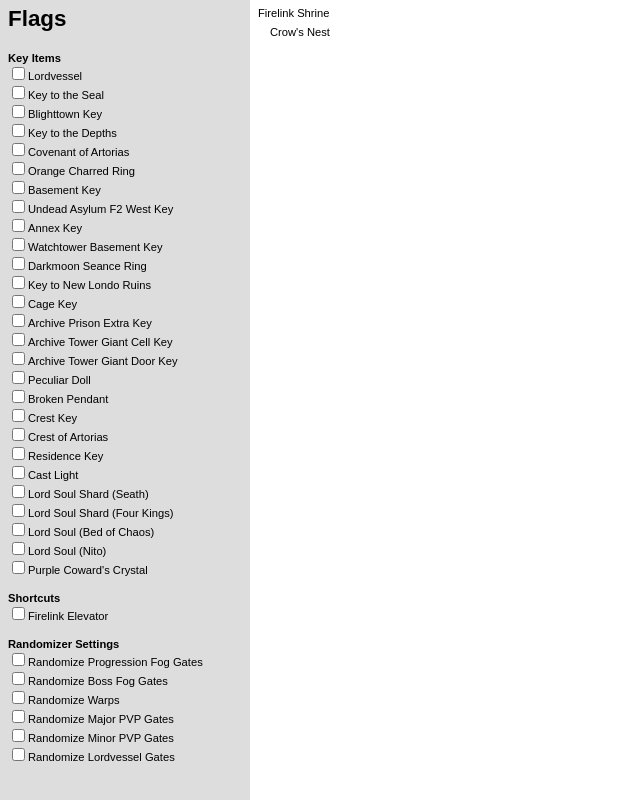
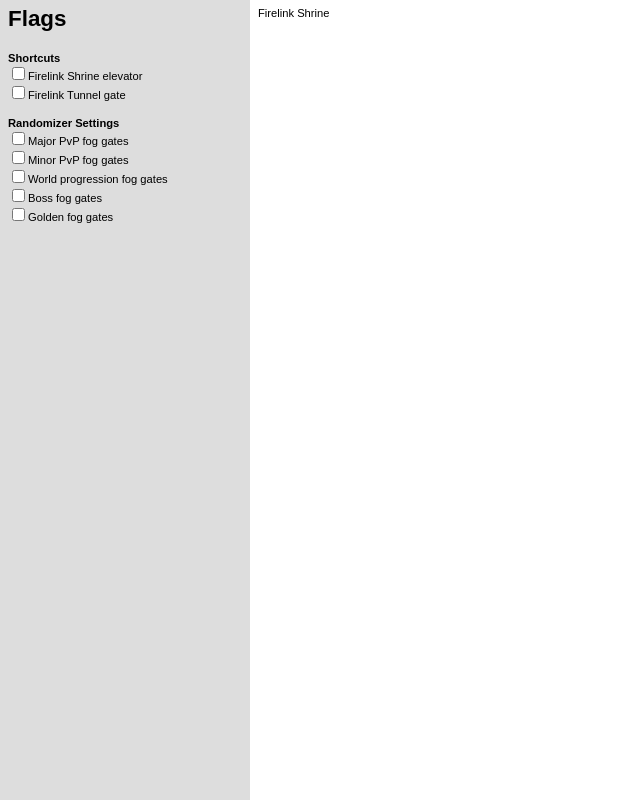
Before and after one commit to volte/dks-fog-tracker, a React (Vite) app: page / in a window 1280 px wide. Shown: the whole page, without its empty margins (0-640 px from the left). Built offline with nearby package versions, Linux system fonts and the light colour scheme; what graphology would draw is missing.

Commit message:
Redid layout format

```diff
--- a/src/main.tsx
+++ b/src/main.tsx
@@ -2,18 +2,24 @@
 import ReactDOM from "react-dom/client";
 import App from "components/App";
 import { Tracker } from "tracker/Tracker";
-import { darkSoulsGameLayout } from "tracker/GameLayouts/DarkSouls";
 import { Provider } from "react-redux";
 import { createStore } from "store/store";
 import { refreshRegions } from "store/regionsSlice";
+import { loadGameLayout } from "tracker/GameLayoutDefinition";
+
+// @ts-ignore
+import darkSoulsLayoutData from "tracker/layouts/darksouls.yaml";
 
 import "./reset.css";
 import "./index.scss";
 
-let tracker = new Tracker(darkSoulsGameLayout);
+let gameLayout = loadGameLayout(darkSoulsLayoutData);
+let tracker = new Tracker(gameLayout);
 let store = createStore(tracker);
 
 store.dispatch(refreshRegions());
+
+console.log(gameLayout);
 
 ReactDOM.createRoot(document.getElementById("root")!).render(
   <React.StrictMode>
--- a/src/store/regionsSlice.ts
+++ b/src/store/regionsSlice.ts
@@ -8,7 +8,7 @@
 import { RootState, TrackerThunkArgument } from "store/store";
 import _ from "lodash";
 import { PortInfo, Tracker } from "tracker/Tracker";
-import { Port, Region } from "tracker/GameLayout";
+import { Port, Area } from "tracker/GameLayout";
 
 export interface RegionState {
   id: string;
--- a/src/tracker/GameLayout.ts
+++ b/src/tracker/GameLayout.ts
@@ -1,140 +1,97 @@
 import _ from "lodash";
 
-export interface FlagGroup {
+export class FlagGroup {
   name: string;
   flags: Flag[];
+
+  constructor(name: string, flags: Flag[]) {
+    this.name = name;
+    this.flags = flags;
+  }
 }
 
-export interface Flag {
+export class Flag {
   id: string;
   name: string;
+
+  constructor(id: string, name: string) {
+    this.id = id;
+    this.name = name;
+  }
 }
 
-export interface Region {
+export class Region {
   id: string;
   name: string;
-  tags?: string[];
-  ports?: Port[];
-  egresses?: Egress[];
-  subRegions?: Region[];
+  areas: Area[] = [];
+
+  constructor(id: string, name: string) {
+    this.id = id;
+    this.name = name;
+  }
 }
 
-export interface Condition {
+export class Area {
+  id: string;
+  name: string;
+  tags: string[] = [];
+  ports: Port[] = [];
+  egresses: Egress[] = [];
+
+  constructor(id: string, name: string) {
+    this.id = id;
+    this.name = name;
+  }
+}
+
+export class Condition {
   exclude?: string[];
   require?: string[];
+
+  constructor(exclude?: string[], require?: string[]) {
+    this.exclude = exclude;
+    this.require = require;
+  }
+
+  check(flags: string[]) {
+    let require = this.require || [];
+    let exclude = this.exclude || [];
+    if (_.intersection(exclude, flags).length > 0) {
+      return false;
+    }
+    if (_.difference(require, flags).length > 0) {
+      return false;
+    }
+    return true;
+  }
 }
 
-export interface Port {
+export class Port {
   id: string;
   text: string;
-  exitOnly: boolean | undefined;
-  condition: Condition;
+  condition: Condition = new Condition();
+  tags: string[] = [];
+
+  constructor(id: string, text: string) {
+    this.id = id;
+    this.text = text;
+  }
 }
 
-export interface Egress {
+export class Egress {
+  destination: string;
   text?: string;
-  destination: string;
-  condition: Condition;
-  preserveEdge: boolean;
+  condition: Condition = new Condition();
+
+  constructor(destination: string, text?: string) {
+    this.destination = destination;
+    this.text = text;
+  }
 }
 
-export interface GameLayout {
-  flagGroups: FlagGroup[];
-  regions: Region[];
+export class GameLayout {
+  flagGroups: FlagGroup[] = [];
+  regions: Region[] = [];
 }
 
-export interface RegionBuilder {
-  tag(text: string): void;
-
-  port(
-    id: string,
-    text: string,
-    condition?: Condition,
-    exitOnly?: boolean
-  ): void;
-
-  egress(
-    destination: string,
-    text?: string,
-    condition?: Condition,
-    preserveEdge?: boolean
-  ): void;
-
-  subregion(
-    id: string,
-    text: string,
-    builderFn: (b: RegionBuilder) => void
-  ): void;
-}
-
-export function makeRegion(
-  id: string,
-  name: string,
-  builderFn: (b: RegionBuilder) => void
-): Region {
-  let region: Region = {
-    id: id,
-    name: name,
-    ports: [],
-    egresses: [],
-    tags: [],
-    subRegions: [],
-  };
-  let builder: RegionBuilder = {
-    egress(
-      destination: string,
-      text: string,
-      condition?: Condition,
-      preserveEdge?: boolean
-    ): void {
-      region.egresses ||= [];
-      region.egresses.push({
-        text: text,
-        destination: destination,
-        condition: condition || {},
-        preserveEdge: preserveEdge || false,
-      });
-    },
-    port(
-      id: string,
-      text: string,
-      condition?: Condition,
-      exitOnly?: boolean
-    ): void {
-      region.ports ||= [];
-      region.ports.push({
-        id: id,
-        text: text,
-        exitOnly: exitOnly || false,
-        condition: condition || {},
-      });
-    },
-    subregion(
-      id: string,
-      name: string,
-      builderFn: (b: RegionBuilder) => void
-    ): void {
-      region.subRegions ||= [];
-      let newRegion = makeRegion(id, name, builderFn);
-      region.subRegions.push(newRegion);
-    },
-    tag(text: string): void {
-      region.tags ||= [];
-      region.tags.push(text);
-    },
-  };
-  builderFn(builder);
-  return region;
-}
-
-export function checkCondition(condition: Condition, flags: string[]) {
-  let require = condition.require || [];
-  let exclude = condition.exclude || [];
-  if (_.intersection(exclude, flags).length > 0) {
-    return false;
-  }
-  if (_.difference(require, flags).length > 0) {
-    return false;
-  }
-  return true;
-}
+export function checkCondition(condition: Condition, flags: string[]) {}
--- /dev/null
+++ b/src/tracker/GameLayoutDefinition.ts
@@ -0,0 +1,132 @@
+import {
+  Flag,
+  FlagGroup,
+  GameLayout,
+  Area,
+  Region,
+  Port,
+  Condition,
+  Egress,
+} from "tracker/GameLayout";
+import _ from "lodash";
+
+type DefinitionMap<T> = {
+  [key: string]: T;
+};
+
+export interface GameLayoutDefinition {
+  flagGroups: DefinitionMap<FlagGroupDefinition>;
+  regions: DefinitionMap<RegionDefinition>;
+}
+
+export interface FlagGroupDefinition {
+  title: string;
+
+  flags: DefinitionMap<FlagDefinition>;
+}
+
+export interface FlagDefinition {
+  name: string;
+}
+
+export interface RegionDefinition {
+  name: string;
+  areas: DefinitionMap<AreaDefinition>;
+}
+
+export interface AreaDefinition {
+  name: string;
+  ports: DefinitionMap<PortDefinition>;
+  egress: DefinitionMap<EgressDefinition>;
+  warpable?: boolean;
+}
+
+export interface ConditionalDefinition {
+  if?: string | string[];
+  ifNot?: string | string[];
+}
+
+export interface PortDefinition extends ConditionalDefinition {
+  name: string;
+  egress?: string;
+}
+
+export interface EgressDefinition extends ConditionalDefinition {
+  note?: string;
+}
+
+export function loadGameLayout(definition: GameLayoutDefinition): GameLayout {
+  let result = new GameLayout();
+  console.log(definition);
+
+  const mkFlagGroup = (id: string, flagGroupDef: FlagGroupDefinition) => {
+    return new FlagGroup(
+      flagGroupDef.title,
+      _.toPairs(flagGroupDef.flags).map(([id, def]) => mkFlag(id, def))
+    );
+  };
+
+  const mkFlag = (id: string, flagDef: FlagDefinition) => {
+    return new Flag(id, flagDef.name);
+  };
+
+  const mkRegion = (id: string, regionDef: RegionDefinition) => {
+    let region = new Region(id, regionDef.name);
+    region.areas = _.toPairs(regionDef.areas).map(([id, def]) =>
+      mkArea(id, def)
+    );
+    return region;
+  };
+
+  const mkArea = (id: string, areaDef: AreaDefinition) => {
+    let area = new Area(id, areaDef.name);
+    if (areaDef.warpable) {
+      area.tags.push("warpable");
+    }
+    area.ports = _.toPairs(areaDef.ports).map(([id, def]) => mkPort(id, def));
+    area.egresses = _.toPairs(areaDef.egress).map(([id, def]) =>
+      mkEgress(id, def)
+    );
+    return area;
+  };
+
+  const mkPort = (id: string, portDef: PortDefinition) => {
+    let port = new Port(id, portDef.name);
+    port.condition = mkCondition(portDef);
+    return port;
+  };
+
+  const mkEgress = (id: string, egressDef: EgressDefinition) => {
+    let egress = new Egress(id, egressDef.note);
+    egress.condition = mkCondition(egressDef);
+    return egress;
+  };
+
+  const mkCondition = (conditional: ConditionalDefinition) => {
+    let require: string[] = [];
+    let exclude: string[] = [];
+
+    if (_.isArray(conditional.if)) {
+      require = conditional.if;
+    } else if (_.isString(conditional.if)) {
+      require = [conditional.if];
+    }
+
+    if (_.isArray(conditional.ifNot)) {
+      exclude = conditional.ifNot;
+    } else if (_.isString(conditional.ifNot)) {
+      exclude = [conditional.ifNot];
+    }
+
+    return new Condition(exclude, require);
+  };
+
+  result.flagGroups = _.toPairs(definition.flagGroups).map(([id, def]) =>
+    mkFlagGroup(id, def)
+  );
+  result.regions = _.toPairs(definition.regions).map(([id, def]) =>
+    mkRegion(id, def)
+  );
+
+  return result;
+}
--- a/src/tracker/GameLayouts/DarkSouls.ts
+++ /dev/null
@@ -1,67 +0,0 @@
-import {Condition, GameLayout, makeRegion, Region} from "tracker/GameLayout";
-import {cond} from "lodash";
-
-export let darkSoulsGameLayout: GameLayout = {
-  flagGroups: [
-    {
-      name: "Key Items",
-      flags: [
-        {id: "lordvessel", name: "Lordvessel"},
-        {id: "key_to_the_seal", name: "Key to the Seal"},
-        {id: "blighttown_key", name: "Blighttown Key"},
-        {id: "key_to_depths", name: "Key to the Depths"},
-        {id: "covenant_of_artorias", name: "Covenant of Artorias"},
-        {id: "orange_charred_ring", name: "Orange Charred Ring"},
-        {id: "basement_key", name: "Basement Key"},
-        {id: "undead_asylum_f2_west_key", name: "Undead Asylum F2 West Key"},
-        {id: "annex_key", name: "Annex Key"},
-        {id: "watchtower_basement_key", name: "Watchtower Basement Key"},
-        {id: "darkmoon_seance_ring", name: "Darkmoon Seance Ring"},
-        {id: "key_to_new_londo_ruins", name: "Key to New Londo Ruins"},
-        {id: "cage_key", name: "Cage Key"},
-        {id: "archive_prison_extra_key", name: "Archive Prison Extra Key"},
-        {id: "archive_tower_giant_cell_key", name: "Archive Tower Giant Cell Key",},
-        {id: "archive_tower_giant_door_key", name: "Archive Tower Giant Door Key",},
-        {id: "peculiar_doll", name: "Peculiar Doll"},
-        {id: "broken_pendant", name: "Broken Pendant"},
-        {id: "crest_key", name: "Crest Key"},
-        {id: "crest_of_artorias", name: "Crest of Artorias"},
-        {id: "residence_key", name: "Residence Key"},
-        {id: "cast_light", name: "Cast Light"},
-        {id: "lord_soul_shard_seath", name: "Lord Soul Shard (Seath)"},
-        {id: "lord_soul_shard_four_kings", name: "Lord Soul Shard (Four Kings)",},
-        {id: "lord_soul_bed_of_chaos", name: "Lord Soul (Bed of Chaos)"},
-        {id: "lord_soul_nito", name: "Lord Soul (Nito)"},
-        {id: "purple_cowards_crystal", name: "Purple Coward's Crystal"},
-      ],
-    },
-    {
-      name: "Shortcuts",
-      flags: [
-        {id: "firelink_elevator", name: "Firelink Elevator"}
-      ],
-    },
-    {
-      name: "Randomizer Settings",
-      flags: [
-        {id: "randomize_world", name: "Randomize Progression Fog Gates"},
-        {id: "randomize_boss", name: "Randomize Boss Fog Gates"},
-        {id: "randomize_warp", name: "Randomize Warps"},
-        {id: "randomize_major", name: "Randomize Major PVP Gates"},
-        {id: "randomize_minor", name: "Randomize Minor PVP Gates"},
-        {id: "randomize_lordvessel", name: "Randomize Lordvessel Gates"},
-      ],
-    },
-  ],
-  regions: [
-    makeRegion("firelink", "Firelink Shrine", (b) => {
-      b.subregion("firelink_crow", "Crow's Nest", (b) => {
-        b.egress("firelink");
-      });
-
-      b.egress("firelink_crow", "Up Elevator", {require: ["firelink_elevator"]}, true);
-
-      b.port("firelink_newlondo_gate", "Gate to New Londo Ruins", {require: ["randomize_major"],});
-    }),
-  ],
-};
--- a/src/tracker/Tracker.ts
+++ b/src/tracker/Tracker.ts
@@ -2,6 +2,7 @@
   checkCondition,
   Condition,
   GameLayout,
+  Area,
   Region,
 } from "tracker/GameLayout";
 import * as Rx from "rxjs";
@@ -13,8 +14,13 @@
 export interface RegionInfo {
   id: string;
   name: string;
-  parent: string | null;
-  children: string[];
+  areas: string[];
+}
+
+export interface AreaInfo {
+  id: string;
+  name: string;
+  region: string;
   egresses: EgressInfo[];
   ports: PortInfo[];
 }
@@ -37,6 +43,7 @@
   readonly layout: GameLayout;
 
   regions: { [id: string]: RegionInfo } = {};
+  areas: { [id: string]: AreaInfo } = {};
   ports: { [id: string]: PortInfo } = {};
 
   flags: string[] = [];
@@ -51,46 +58,54 @@
     this.ports = {};
 
     for (let region of this.layout.regions) {
-      this.processRegion(region, null);
+      this.processRegion(region);
     }
   }
 
-  private processRegion(region: Region, parent: string | null) {
+  private processRegion(region: Region) {
     if (!_.has(this.regions, region.id)) {
       this.regions[region.id] = {
         id: region.id,
         name: region.name,
-        parent: parent,
-        children: [],
+        areas: [],
+      };
+    }
+
+    for (let area of region.areas) {
+      this.regions[region.id].areas.push(area.id);
+      this.processArea(area, area.id);
+    }
+  }
+
+  private processArea(area: Area, parent: string) {
+    if (!_.has(this.areas, area.id)) {
+      this.areas[area.id] = {
+        id: area.id,
+        name: area.name,
+        region: parent,
         egresses: [],
         ports: [],
       };
     }
 
-    let subRegions = region.subRegions || [];
-    for (let subRegion of subRegions) {
-      this.regions[region.id].children.push(subRegion.id);
-      this.processRegion(subRegion, region.id);
-    }
-
-    let egresses = region.egresses || [];
+    let egresses = area.egresses || [];
     for (let egress of egresses) {
-      if (checkCondition(egress.condition, this.flags)) {
-        this.regions[region.id].egresses.push({
+      if (egress.condition.check(this.flags)) {
+        this.areas[area.id].egresses.push({
           destination: egress.destination,
           text: egress.text,
         });
       }
     }
 
-    let ports = region.ports || [];
+    let ports = area.ports || [];
     for (let port of ports) {
-      if (checkCondition(port.condition, this.flags)) {
+      if (port.condition.check(this.flags)) {
         this.ports[port.id] = {
           id: port.id,
           text: port.text,
         };
-        this.regions[region.id].ports.push(this.ports[port.id]);
+        this.areas[area.id].ports.push(this.ports[port.id]);
       }
     }
   }
--- /dev/null
+++ b/src/tracker/layouts/darksouls.yaml
@@ -0,0 +1,66 @@
+flagGroups:
+  shortcut:
+    title: Shortcuts
+    flags:
+      firelinkElevator:
+        name: Firelink Shrine elevator
+      firelinkTunnel:
+        name: Firelink Tunnel gate
+  rand:
+    title: Randomizer Settings
+    flags:
+      pvpMajor:
+        name: Major PvP fog gates
+      pvpMinor:
+        name: Minor PvP fog gates
+      world:
+        name: World progression fog gates
+      boss:
+        name: Boss fog gates
+      lordvessel:
+        name: Golden fog gates
+
+regions:
+  firelink:
+    name: Firelink Shrine
+    areas:
+      main:
+        name: Main
+        warpable: true
+        egress:
+          firelink.crowsNest:
+            if: flags.shortcut.firelinkElevator
+          firelink.tunnel:
+            if: flags.shortcut.firelinkTunnel
+        ports:
+          newLondo:
+            name: Gate to New Londo Ruins
+            if: flags.rand.pvpMajor
+            egress: newLondo.entrance
+          catacombs:
+            name: Entrance to Catacombs
+            if: flags.rand.pvpMajor
+            egress: catacombs.entrance
+          upperBurg:
+            name: Door to Undead Burg
+            if: flags.rand.pvpMajor
+            egress: upperBurg.entrance
+      crowsNest:
+        name: Crow's Nest
+        egress:
+          firelink.main:
+            ifNot: flags.rand.warps
+        ports:
+          nestWarp:
+            name: Warp to Undead Asylum
+            if: flags.rand.warps
+            egress: asylum.outside
+      tunnel:
+        name: Merchant Tunnel
+        egress:
+          firelink.main: { }
+        ports:
+          lowerBurg:
+            name: Door to Lower Undead Burg
+            if: flags.rand.pvpMajor
+            egress: lowerBurg.nearDepths
```
